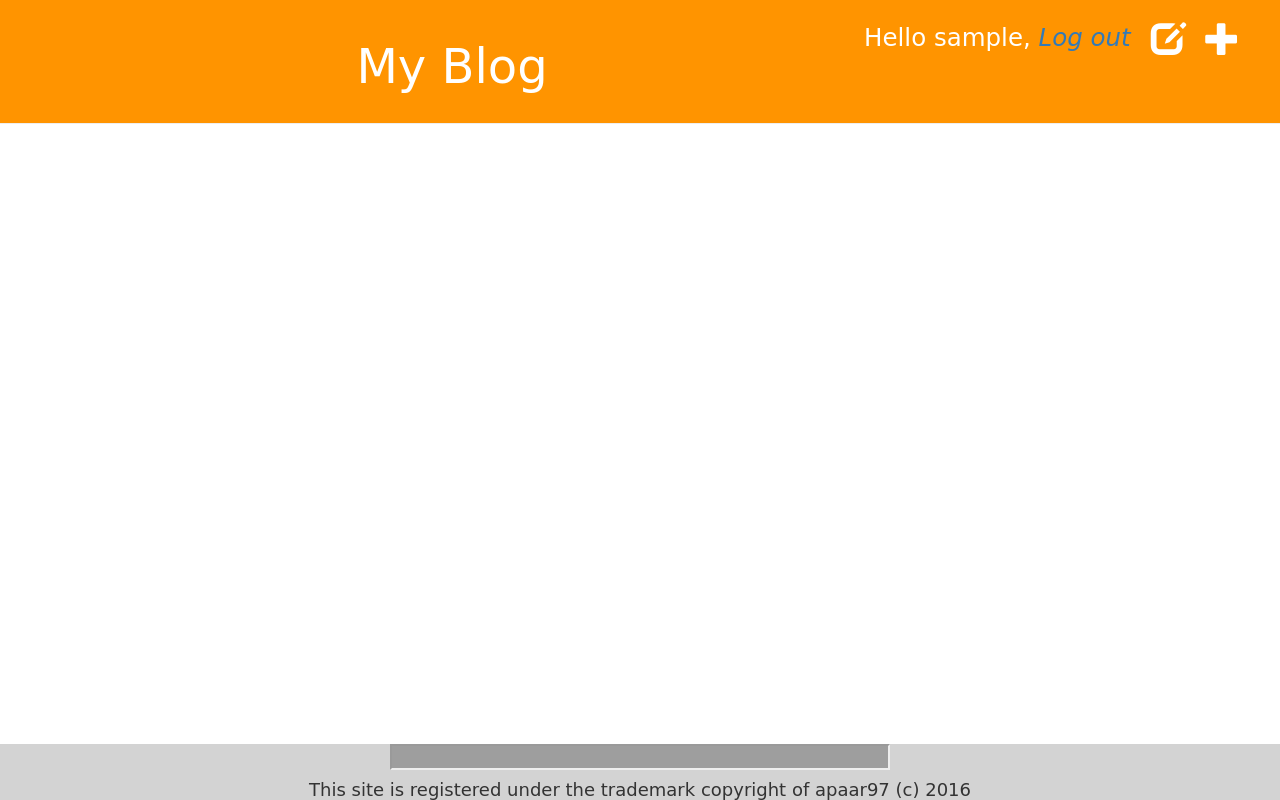
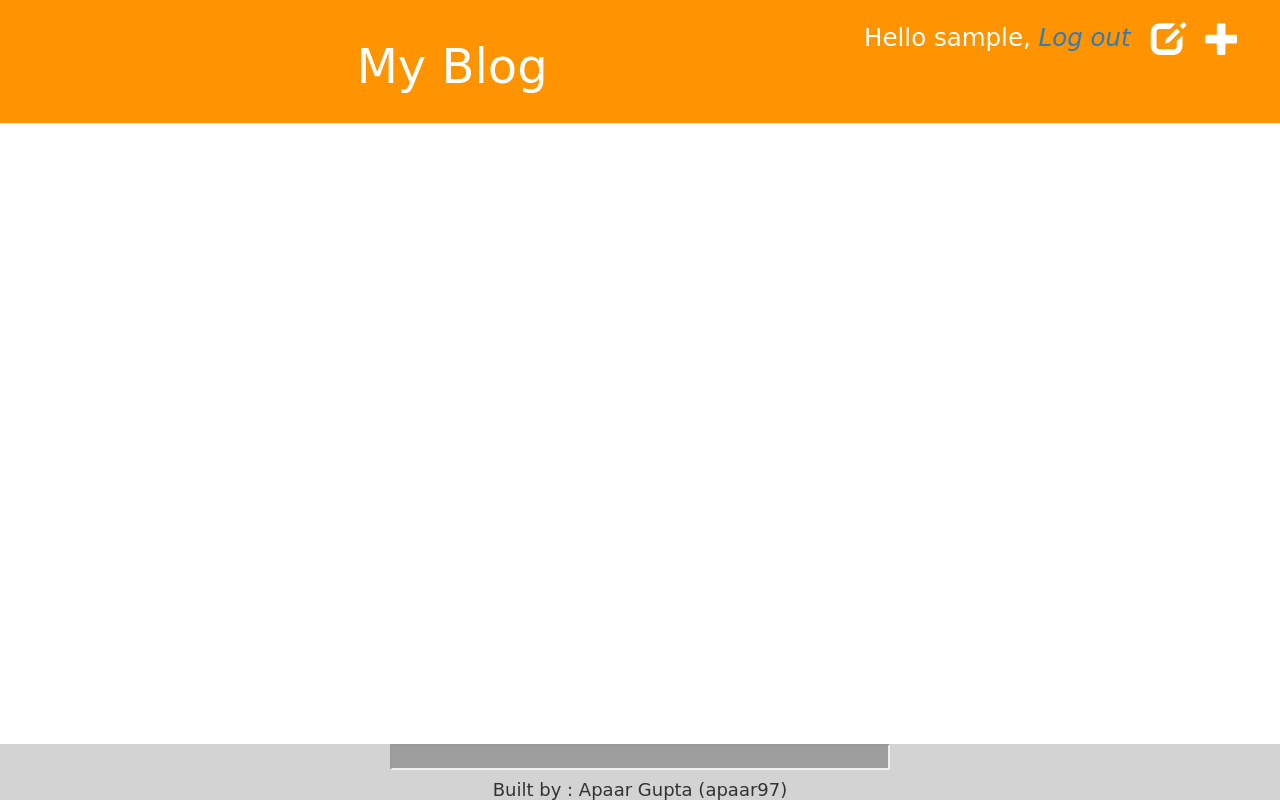
Before and after one commit to apaar97/MyBlog, a Django app: a page that uses blog/templates/blog/base.html in a window 1280 px wide. Run offline with Django 3.2, Linux system fonts and the light colour scheme; the visitor is signed in with stand-in values (Sample User, id 1); data that the repository does not hold is empty; some libraries are stand-ins or nearby versions; some web fonts are replaced; grey boxes are pictures that could not be loaded.

Commit message:
Update base.html

```diff
--- a/blog/templates/blog/base.html
+++ b/blog/templates/blog/base.html
@@ -32,7 +32,7 @@
 <div class="footer">
        <iframe src="http://free.timeanddate.com/clock/i5fu7v1n/n176/tlin/fn5/fs20/tt0/td1/th2/ta1" frameborder="1" width="500" height="26" align="middle">
        </iframe>
-       <h4> This site is registered under the trademark copyright of apaar97 (c) 2016 </h4>
+       <h4> Built by : Apaar Gupta (apaar97) </h4>
 </div>
 </body>
 </html>
```
